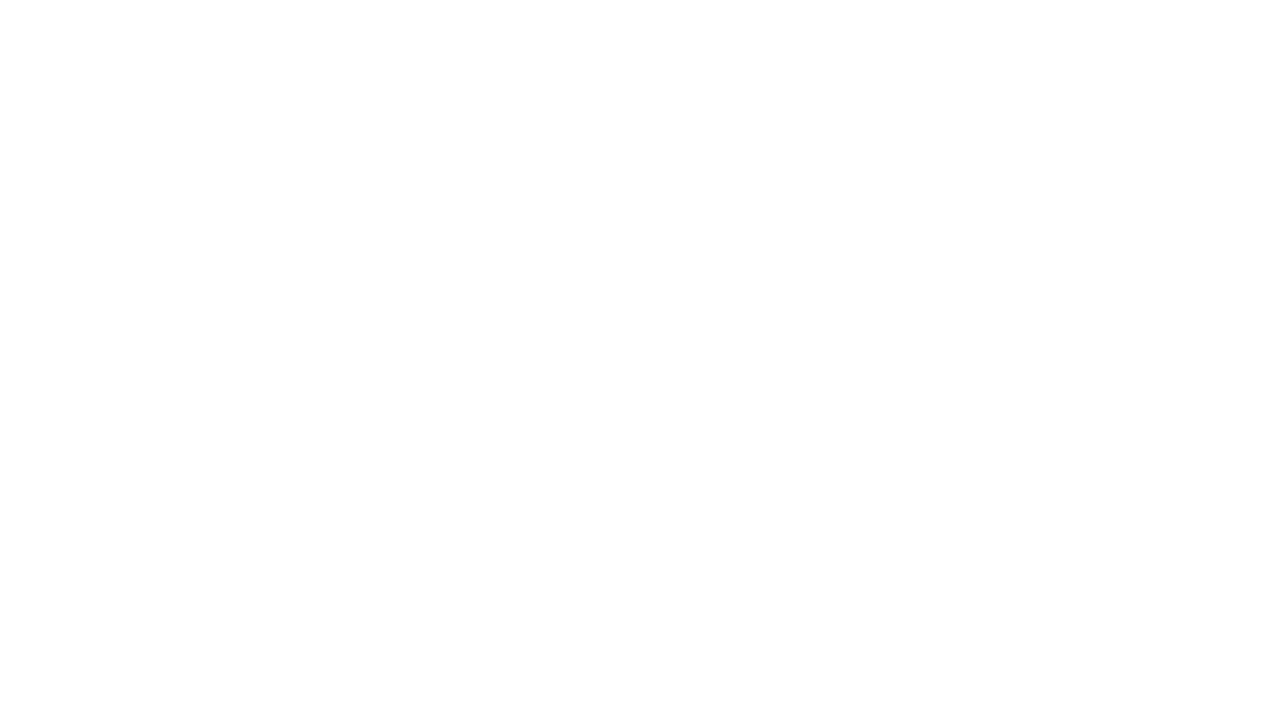
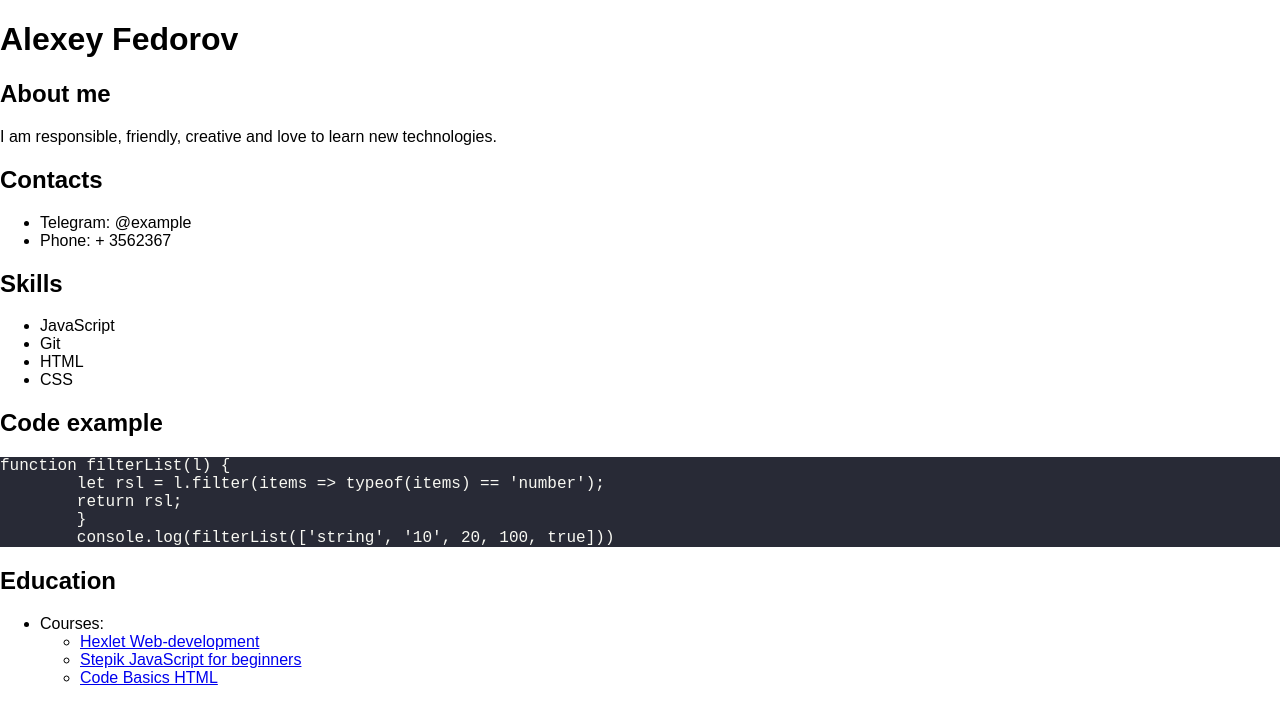
Before and after one commit to crsddev/rsschool-cv, a plain HTML site: page index.html in a window 1280 px wide. Drawn offline with Linux system fonts and the light colour scheme.

Commit message:
feat: add content

```diff
--- a/index.html
+++ b/index.html
@@ -3,8 +3,39 @@
 <head>
     <meta charset="UTF-8">
     <meta name="viewport" content="width=device-width, initial-scale=1.0">
+    <link rel="stylesheet" href="style.css">
     <title>Document</title>
 </head>
 <body>
+    <h1>Alexey Fedorov</h1>
+    <h2>About me</h2>
+    <p>I am responsible, friendly, creative and love to learn new technologies.</p>
+    <h2>Contacts</h2>
+    <ul>
+    <li>Telegram: @example</li>
+    <li>Phone: + 3562367</li>
+    </ul>
+    <h2>Skills</h2>
+    <ul>
+        <li>JavaScript</li>
+        <li>Git</li>
+        <li>HTML</li>
+        <li>CSS</li>
+    </ul>
+    <h2>Code example</h2>
+    <pre>function filterList(l) {
+        let rsl = l.filter(items => typeof(items) == 'number');
+        return rsl;
+        }
+        console.log(filterList(['string', '10', 20, 100, true]))</pre>
+    <h2>Education</h2>
+    <ul>
+    <li>Courses:</li>
+        <ul>
+        <li><a href="https://ru.hexlet.io/programs/web-development-free">Hexlet Web-development</a></li>
+        <li><a href="https://stepik.org/course/180784/syllabus">Stepik JavaScript for beginners</a></li>
+        <li><a href="https://code-basics.com/ru/languages/html">Code Basics HTML</a></li>
+        </ul>
+    </ul>
 </body>
 </html>
--- a/style.css
+++ b/style.css
@@ -0,0 +1,10 @@
+body {
+    font-family: Arial, serif;
+    font-size: 16px;
+    margin: 0;
+    padding: 0;
+    }
+pre {
+    color: #f8f8f2;
+    background-color: #282a36;
+    }
```
